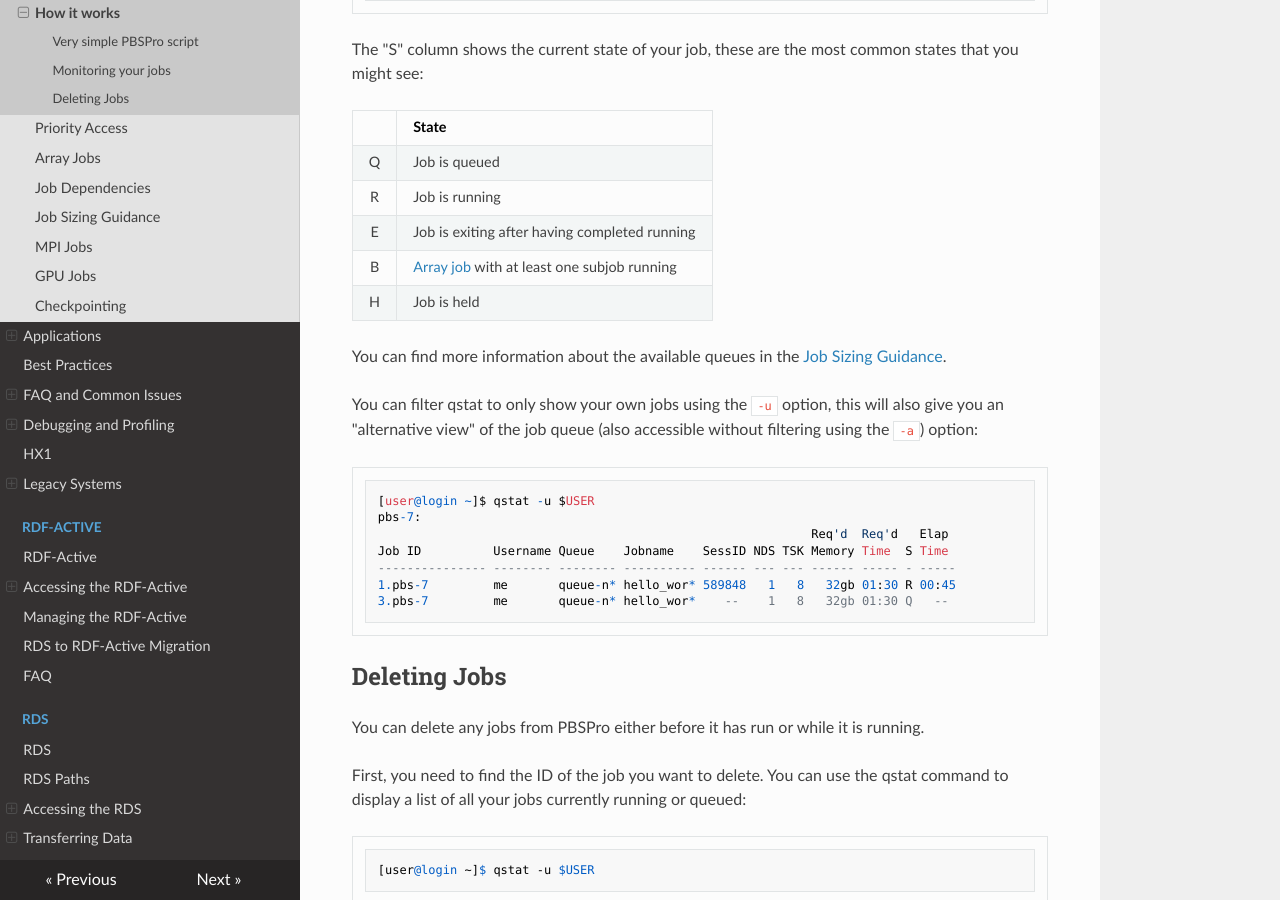
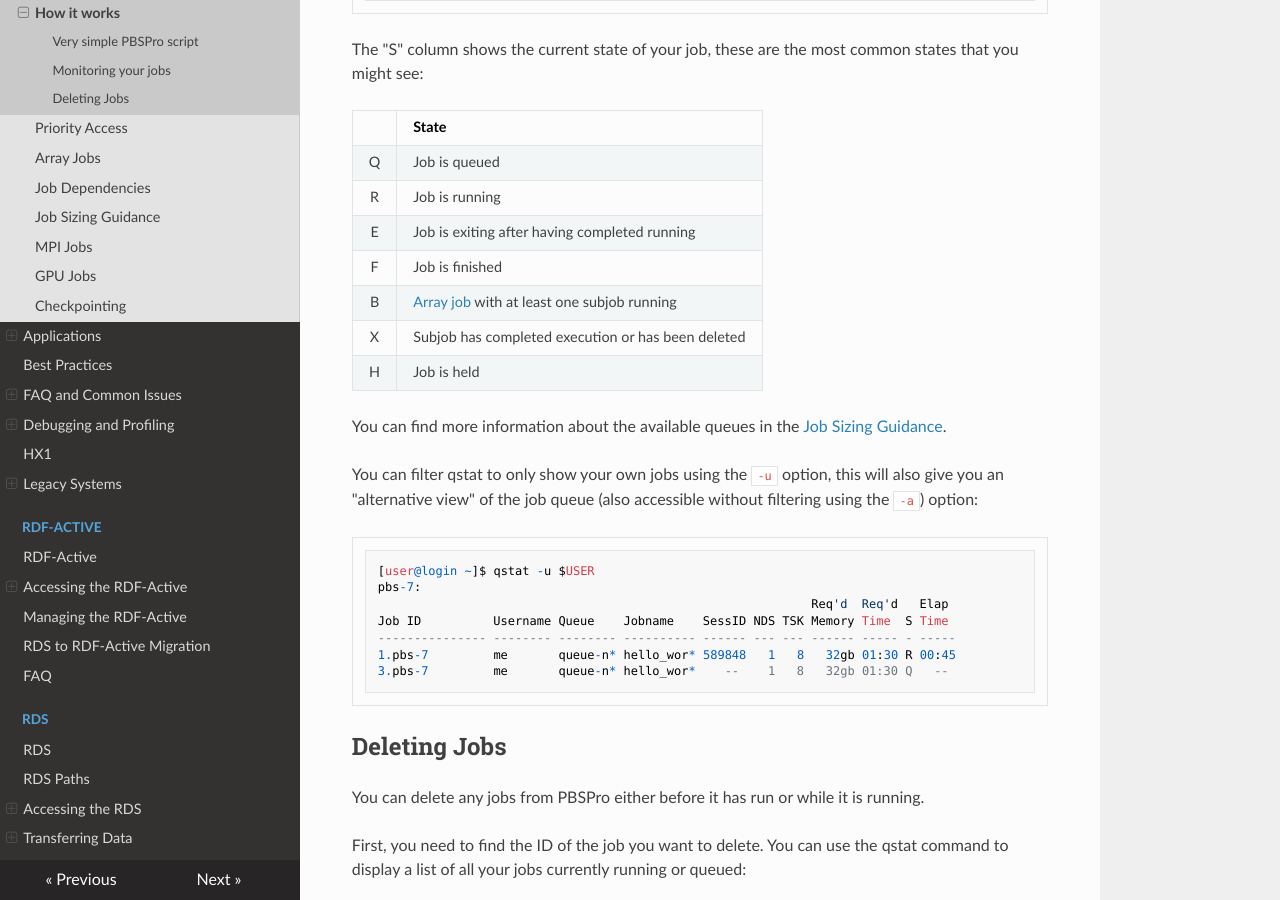
Before and after one commit to ImperialCollegeLondon/icl-rcs-user-guide, an MkDocs documentation site: the page built from docs/hpc/queues/how-it-works.md, in a window 1280 px wide and 900 px high, scrolled down 1819 px. Built offline with MkDocs 1.6.1, drawn with Linux system fonts in a browser that asks for light colours; nearby versions of some CDN libraries.

Commit message:
Added extra state entries

```diff
--- a/docs/hpc/queues/how-it-works.md
+++ b/docs/hpc/queues/how-it-works.md
@@ -60,7 +60,9 @@ The "S" column shows the current state of your job, these are the most common st
 | Q | Job is queued |
 | R | Job is running |
 | E | Job is exiting after having completed running |
+| F | Job is finished |
 | B | [Array job](./array-jobs.md) with at least one subjob running |
+| X | Subjob has completed execution or has been deleted |
 | H | Job is held |
 
 You can find more information about the available queues in the [Job Sizing Guidance](./job-sizing-guidance.md).
```
